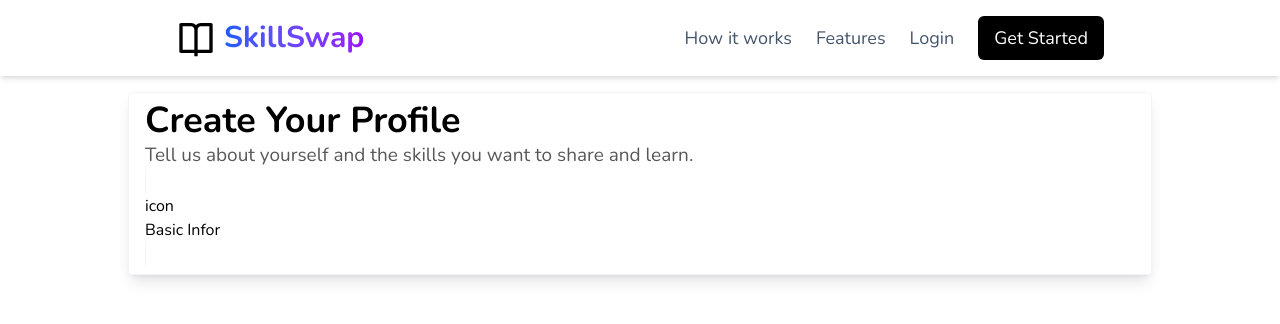
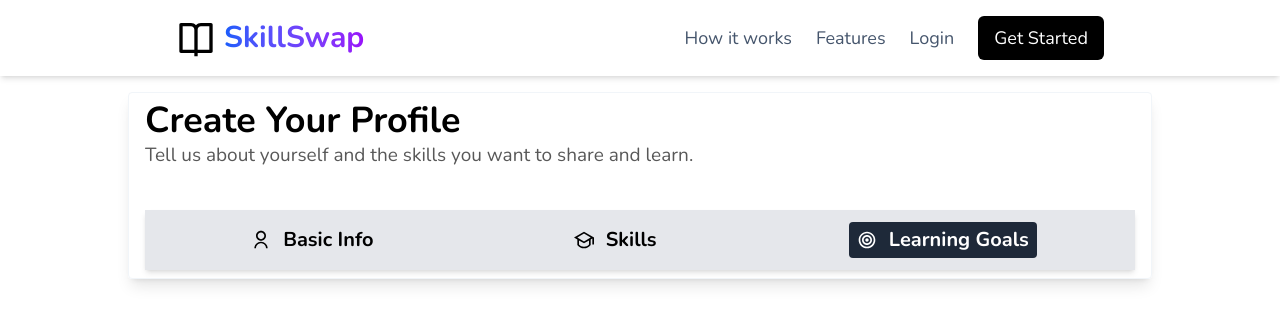
Before and after one commit to yogesh4952/SkillsSwap, a React (Vite) app in the folder client/: page /edit-profile in a window 1280 px wide. Shown: the top 324 px of the page. Built offline with nearby package versions, Linux system fonts and the light colour scheme; no server answers.

Commit message:
add create profile section

```diff
--- a/client/src/components/CreateProfile.tsx
+++ b/client/src/components/CreateProfile.tsx
@@ -1,4 +1,7 @@
-import { Link } from 'react-router-dom';
+import { Link, NavLink } from 'react-router-dom';
+import User from '../icons/User';
+import Graduation from '../icons/Graduation';
+import Goals from '../icons/Goals';
 
 const CreateProfile = () => {
   return (
@@ -11,16 +14,28 @@ const CreateProfile = () => {
           Tell us about yourself and the skills you want to share and learn.
         </p>
 
-        <div>
-          <Link
+        <div className=' mt-10 shadow-md bg-gray-200 flex px-4 py-3 justify-around gap-5 items-center  '>
+          <NavLink to='/edit-profile' className='rounded  flex gap-3 px-2 '>
+            <User />
+            <div className='font-bold text-xl'>Basic Info</div>
+          </NavLink>
+
+          <NavLink to='/edit-profile' className=' rounded flex gap-3 px-2 '>
+            <Graduation />
+            <div className='font-bold text-xl'>Skills</div>
+          </NavLink>
+
+          <NavLink
             to='/edit-profile'
-            className='shadow-md border border-slate-100'
+            className={({ isActive }) =>
+              `rounded flex gap-3 px-2 py-1 transition-colors duration-200 ${
+                isActive ? 'bg-gray-800 text-white' : 'hover:bg-gray-200'
+              }`
+            }
           >
-            <div>icon</div>
-            <div>Basic Infor</div>
-          </Link>
-          <Link to='/'></Link>
-          <div></div>
+            <Goals />
+            <div className='font-bold text-xl'>Learning Goals</div>
+          </NavLink>
         </div>
       </div>
     </div>
--- /dev/null
+++ b/client/src/icons/Goals.tsx
@@ -0,0 +1,14 @@
+const Goals = () => {
+  return (
+    <svg
+      xmlns='http://www.w3.org/2000/svg'
+      viewBox='0 0 24 24'
+      fill='currentColor'
+      width={20}
+    >
+      <path d='M12 20C16.4183 20 20 16.4183 20 12C20 7.58172 16.4183 4 12 4C7.58172 4 4 7.58172 4 12C4 16.4183 7.58172 20 12 20ZM12 22C6.47715 22 2 17.5228 2 12C2 6.47715 6.47715 2 12 2C17.5228 2 22 6.47715 22 12C22 17.5228 17.5228 22 12 22ZM12 16C14.2091 16 16 14.2091 16 12C16 9.79086 14.2091 8 12 8C9.79086 8 8 9.79086 8 12C8 14.2091 9.79086 16 12 16ZM12 18C8.68629 18 6 15.3137 6 12C6 8.68629 8.68629 6 12 6C15.3137 6 18 8.68629 18 12C18 15.3137 15.3137 18 12 18ZM12 14C10.8954 14 10 13.1046 10 12C10 10.8954 10.8954 10 12 10C13.1046 10 14 10.8954 14 12C14 13.1046 13.1046 14 12 14Z'></path>
+    </svg>
+  );
+};
+
+export default Goals;
--- /dev/null
+++ b/client/src/icons/Graduation.tsx
@@ -0,0 +1,14 @@
+const Graduation = () => {
+  return (
+    <svg
+      xmlns='http://www.w3.org/2000/svg'
+      viewBox='0 0 24 24'
+      fill='currentColor'
+      width={20}
+    >
+      <path d='M4 11.3333L0 9L12 2L24 9V17.5H22V10.1667L20 11.3333V18.0113L19.7774 18.2864C17.9457 20.5499 15.1418 22 12 22C8.85817 22 6.05429 20.5499 4.22263 18.2864L4 18.0113V11.3333ZM6 12.5V17.2917C7.46721 18.954 9.61112 20 12 20C14.3889 20 16.5328 18.954 18 17.2917V12.5L12 16L6 12.5ZM3.96927 9L12 13.6846L20.0307 9L12 4.31541L3.96927 9Z'></path>
+    </svg>
+  );
+};
+
+export default Graduation;
--- /dev/null
+++ b/client/src/icons/User.tsx
@@ -0,0 +1,14 @@
+const User = () => {
+  return (
+    <svg
+      xmlns='http://www.w3.org/2000/svg'
+      viewBox='0 0 24 24'
+      fill='currentColor'
+      width={20}
+    >
+      <path d='M4 22C4 17.5817 7.58172 14 12 14C16.4183 14 20 17.5817 20 22H18C18 18.6863 15.3137 16 12 16C8.68629 16 6 18.6863 6 22H4ZM12 13C8.685 13 6 10.315 6 7C6 3.685 8.685 1 12 1C15.315 1 18 3.685 18 7C18 10.315 15.315 13 12 13ZM12 11C14.21 11 16 9.21 16 7C16 4.79 14.21 3 12 3C9.79 3 8 4.79 8 7C8 9.21 9.79 11 12 11Z'></path>
+    </svg>
+  );
+};
+
+export default User;
```
Also changed, not shown: 1 other file (tests, documents, lock files or other folders).
